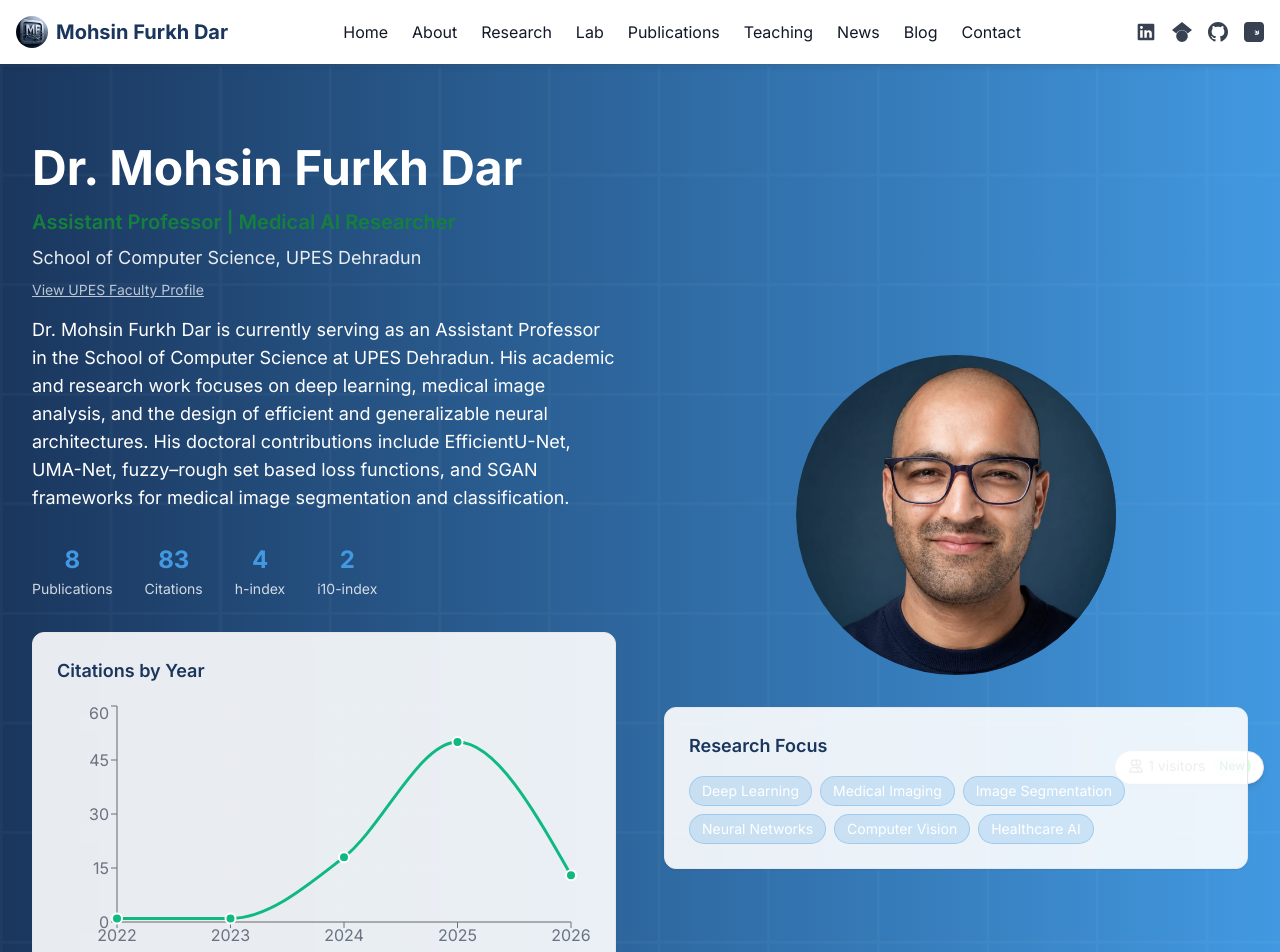
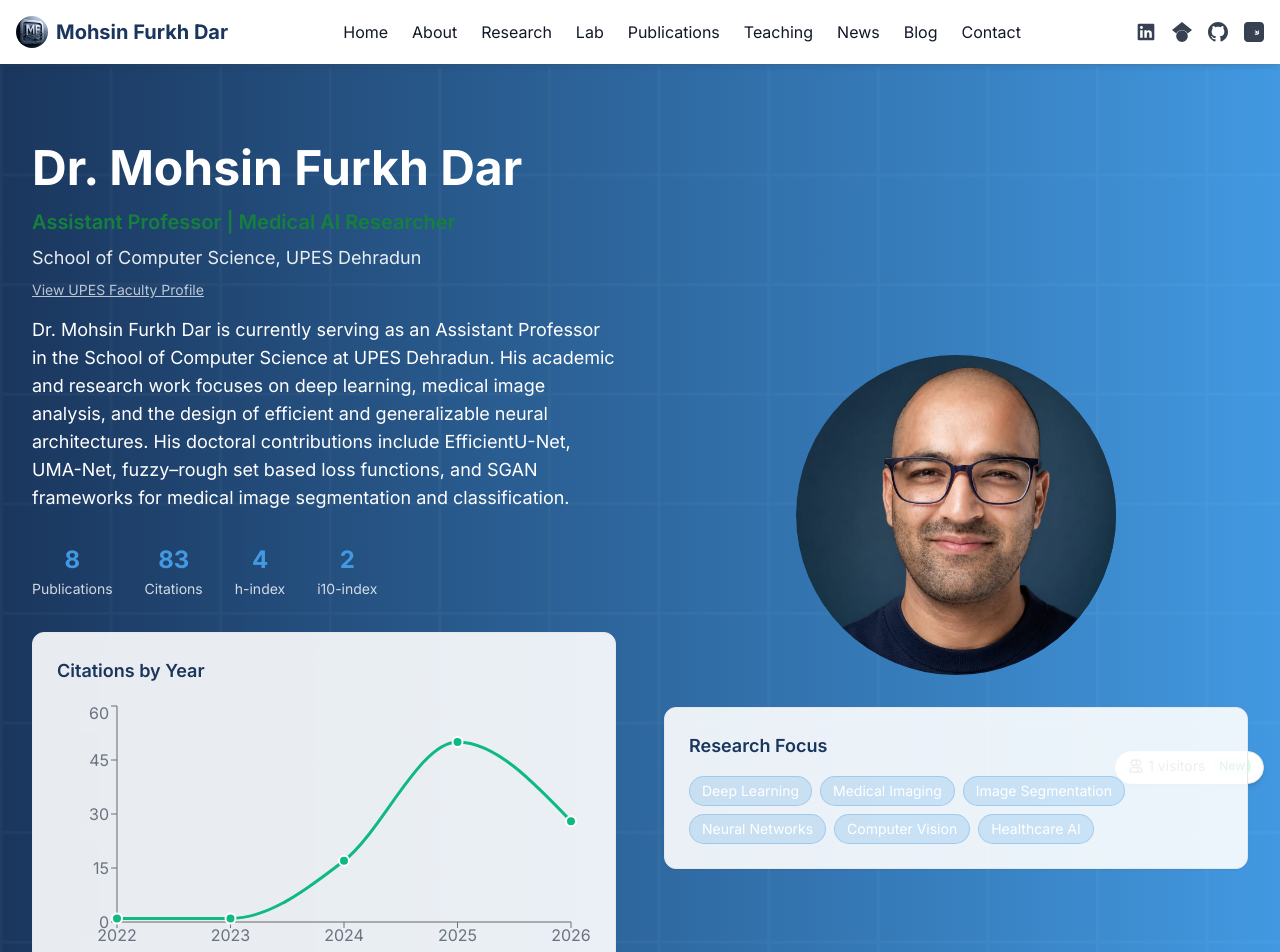
Before and after one commit to MohsinFurkh/mohsinfurkh.github.io, a Next.js app: page / in a window 1280 px wide. Shown: the top 952 px of the page. Built offline with nearby package versions, Linux system fonts and the light colour scheme.

Commit message:
Update page.tsx

```diff
--- a/src/app/page.tsx
+++ b/src/app/page.tsx
@@ -15,9 +15,9 @@ export default function Home() {
     citationsByYear: [
       { year: 2022, citations: 1 },
       { year: 2023, citations: 1 },
-      { year: 2024, citations: 18 },
+      { year: 2024, citations: 17 },
       { year: 2025, citations: 50 },
-      { year: 2026, citations: 13 }
+      { year: 2026, citations: 28 }
     ] as Array<{year: number, citations: number}>,
     author_name: 'Mohsin Furkh Dar',
     author_affiliation: 'Assistant Professor, UPES Dehradun'
```
